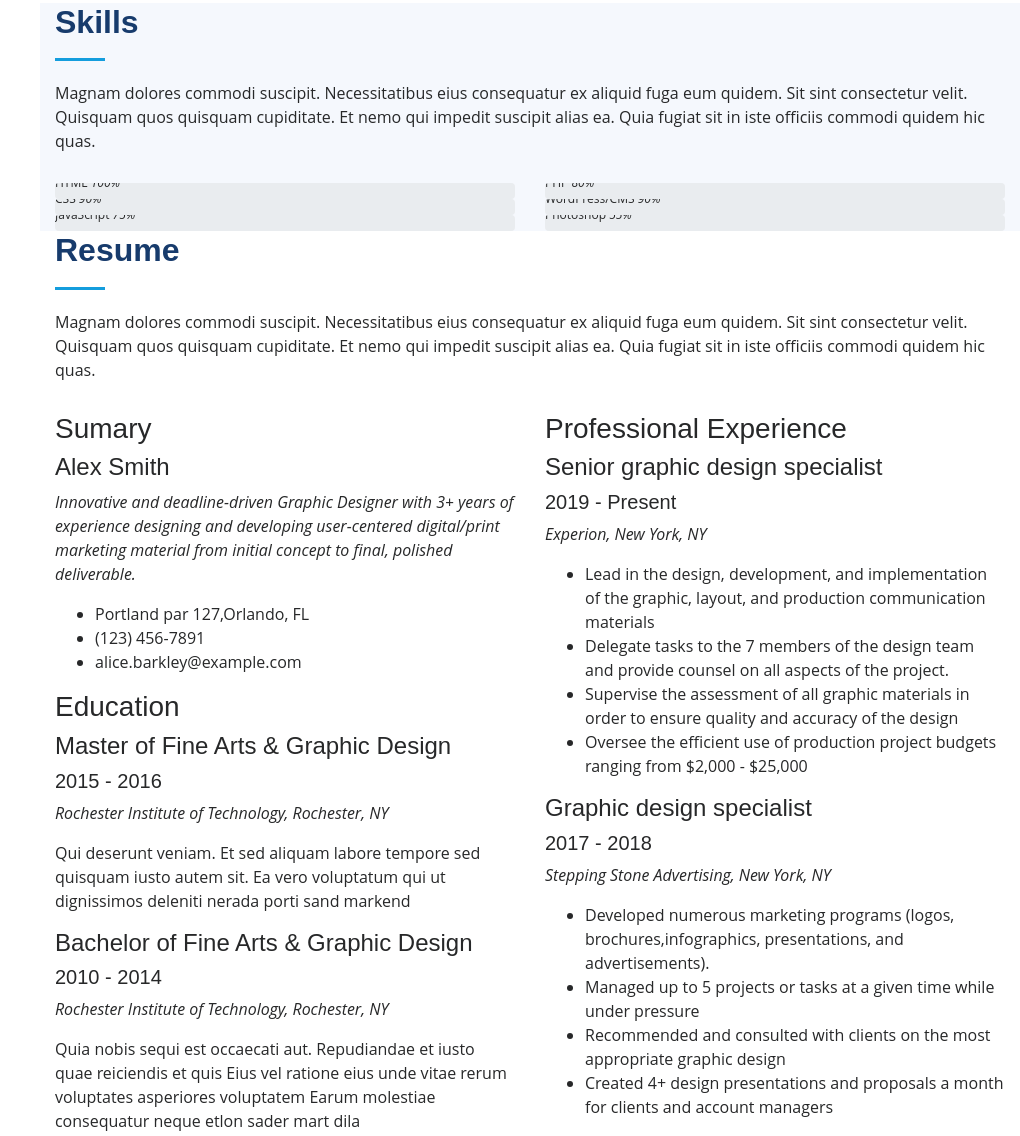
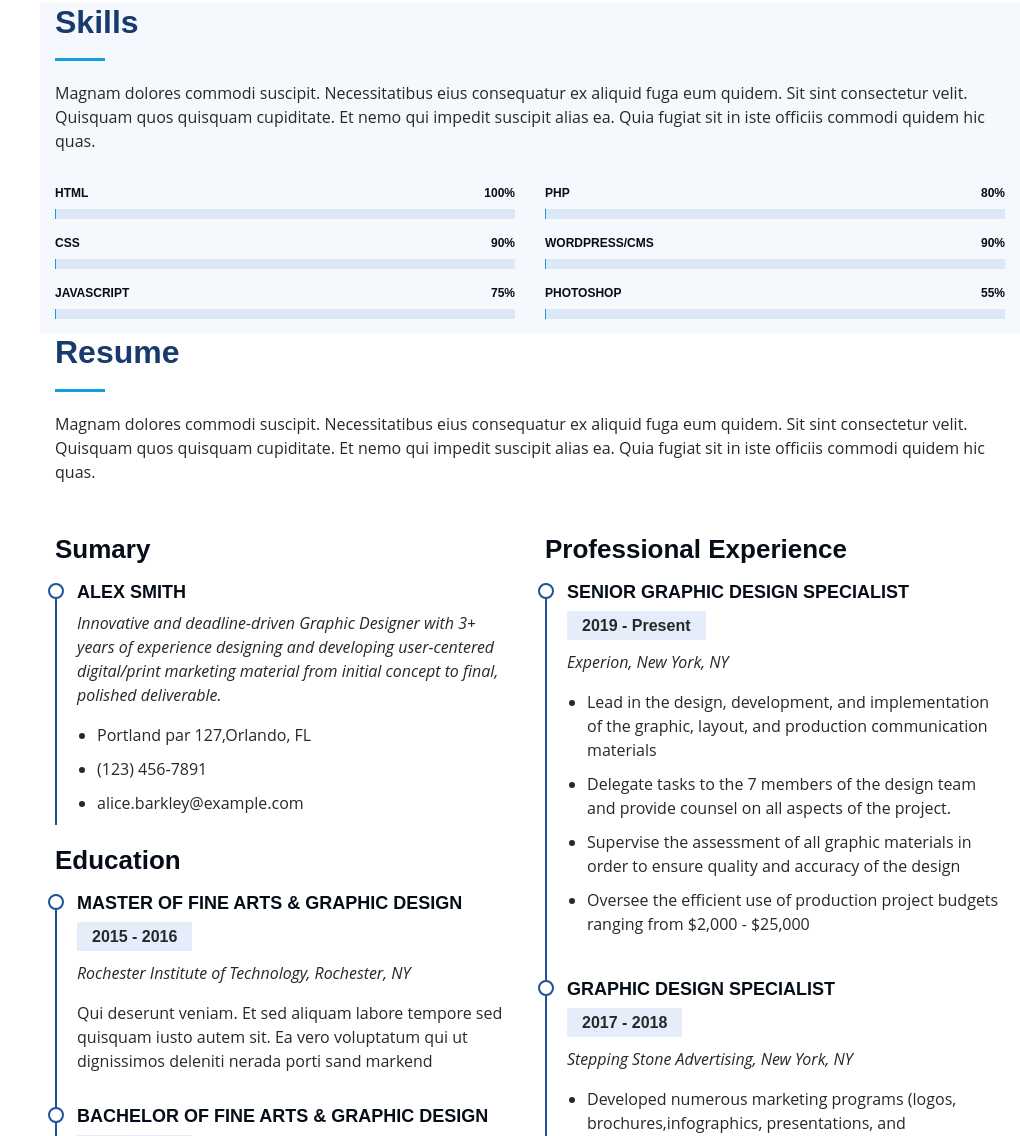
Before and after one commit to KING-SAMM/Portfolio, a plain HTML site: page index.html in a window 1280 px wide. Shown: the part 1741-2877 px from the top of the page, without its empty margins (260-1280 px from the left). Drawn offline with Linux system fonts and the light colour scheme.

Commit message:
Included Skills and Resume styles

```diff
--- a/assets/css/style.css
+++ b/assets/css/style.css
@@ -366,12 +366,99 @@ section {
 /*--------------------------------------------------------------
 # Skills
 --------------------------------------------------------------*/
+.skills .progress {
+  height: 50px;
+  display: block;
+  background: none;
+}
+
+.skills .progress .skill {
+  padding: 10px 0;
+  margin: 0 0 6px 0;
+  text-transform: uppercase;
+  display: block;
+  font-weight: 600;
+  font-family: "Poppins", sans-serif;
+  color: #050d18;
+}
+
+.skills .progress .skill .val {
+  float: right;
+  font-style: normal;
+}
+
+.skills .progress-bar-wrap {
+  background: #dce8f8;
+}
+
+.skills .progress-bar {
+  width: 1px;
+  height: 10px;
+  transition: .9s;
+  background-color: #149ddd;
+}
 
 
 /*--------------------------------------------------------------
 # Resume
 --------------------------------------------------------------*/
+.resume .resume-title {
+  font-size: 26px;
+  font-weight: 700;
+  margin-top: 20px;
+  margin-bottom: 20px;
+  color: #050d18;
+}
 
+.resume .resume-item {
+  padding: 0 0 20px 20px;
+  margin-top: -2px;
+  border-left: 2px solid #1f5297;
+  position: relative;
+}
+
+.resume .resume-item h4 {
+  line-height: 18px;
+  font-size: 18px;
+  font-weight: 600;
+  text-transform: uppercase;
+  font-family: "Poppins", sans-serif;
+  color: #050d18;
+  margin-bottom: 10px;
+}
+
+.resume .resume-item h5 {
+  font-size: 16px;
+  background: #e4edf9;
+  padding: 5px 15px;
+  display: inline-block;
+  font-weight: 600;
+  margin-bottom: 10px;
+}
+
+.resume .resume-item ul {
+  padding-left: 20px;
+}
+
+.resume .resume-item ul li {
+  padding-bottom: 10px;
+}
+
+.resume .resume-item:last-child {
+  padding-bottom: 0;
+}
+
+.resume .resume-item::before {
+  content: "";
+  position: absolute;
+  width: 16px;
+  height: 16px;
+  border-radius: 50px;
+  left: -9px;
+  top: 0;
+  background: #fff;
+  border: 2px solid #1f5297;
+}
 
 /*--------------------------------------------------------------
 # Portfolio
```
